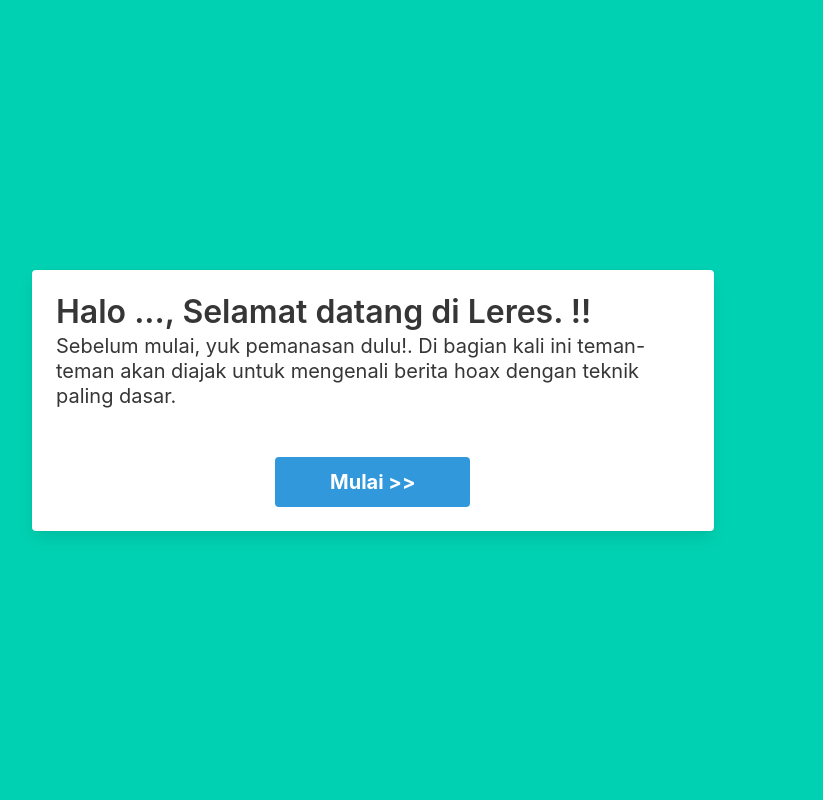
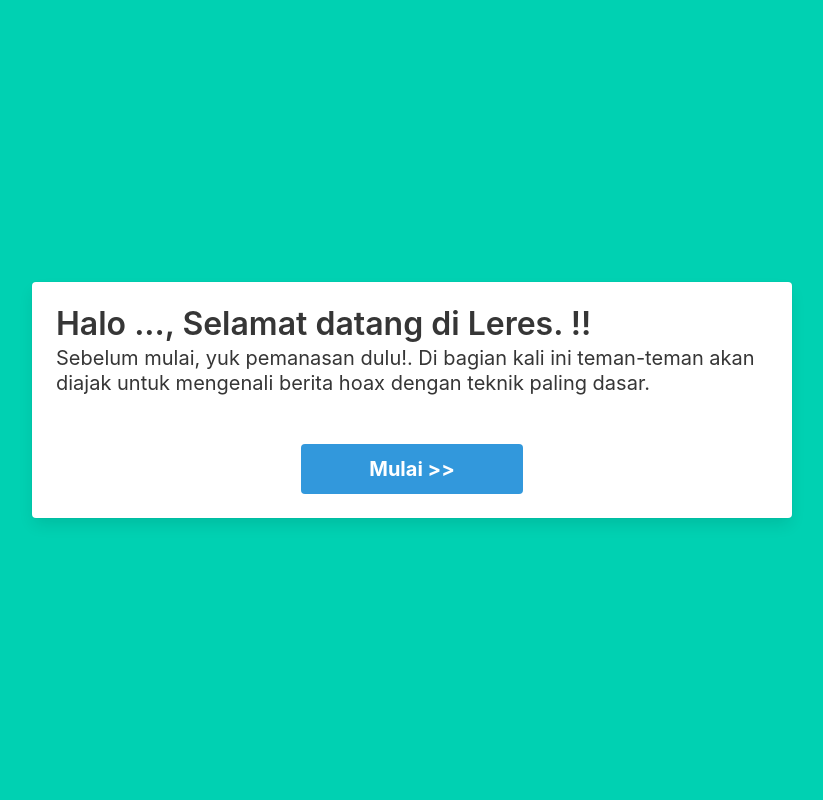
Before and after one commit to bijancot/hoax, a PHP site: page /main/pemanasan/pertama.php in a window 1280 px wide. Shown: the whole page, without its empty margins (32-855 px from the left). Run offline with PHP 8.4, Linux system fonts and the light colour scheme.

Commit message:
change column size

```diff
--- a/main/pemanasan/pertama.php
+++ b/main/pemanasan/pertama.php
@@ -11,7 +11,7 @@
     <div class="hero-body">
         <div class="container">
             <div class="columns">
-                <div class="column is-three-fifths">
+                <div class="column is-two-thirds">
                     <div class="card">
                         <div class="card-content">
                           <h1 class="title has-text-dark">
```
